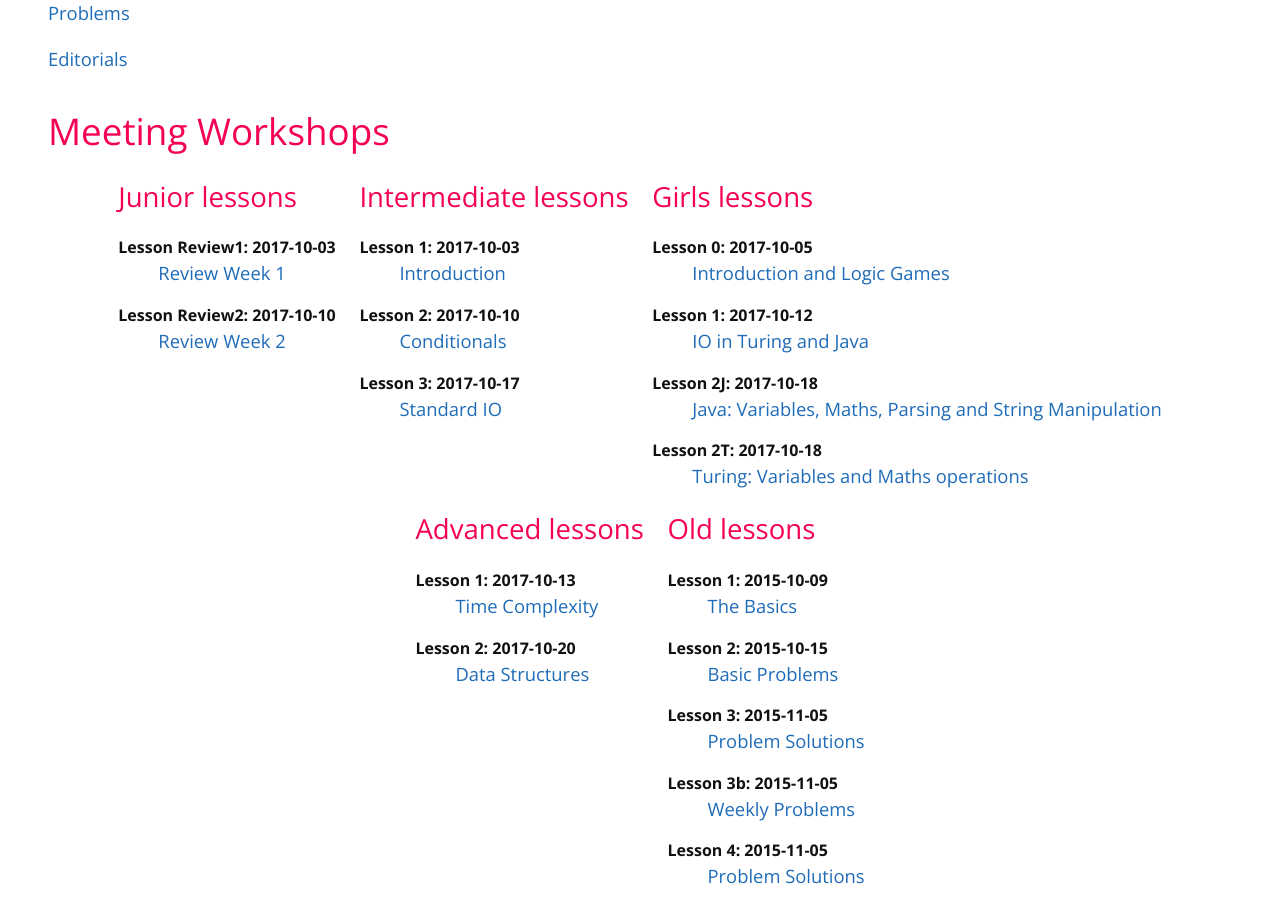
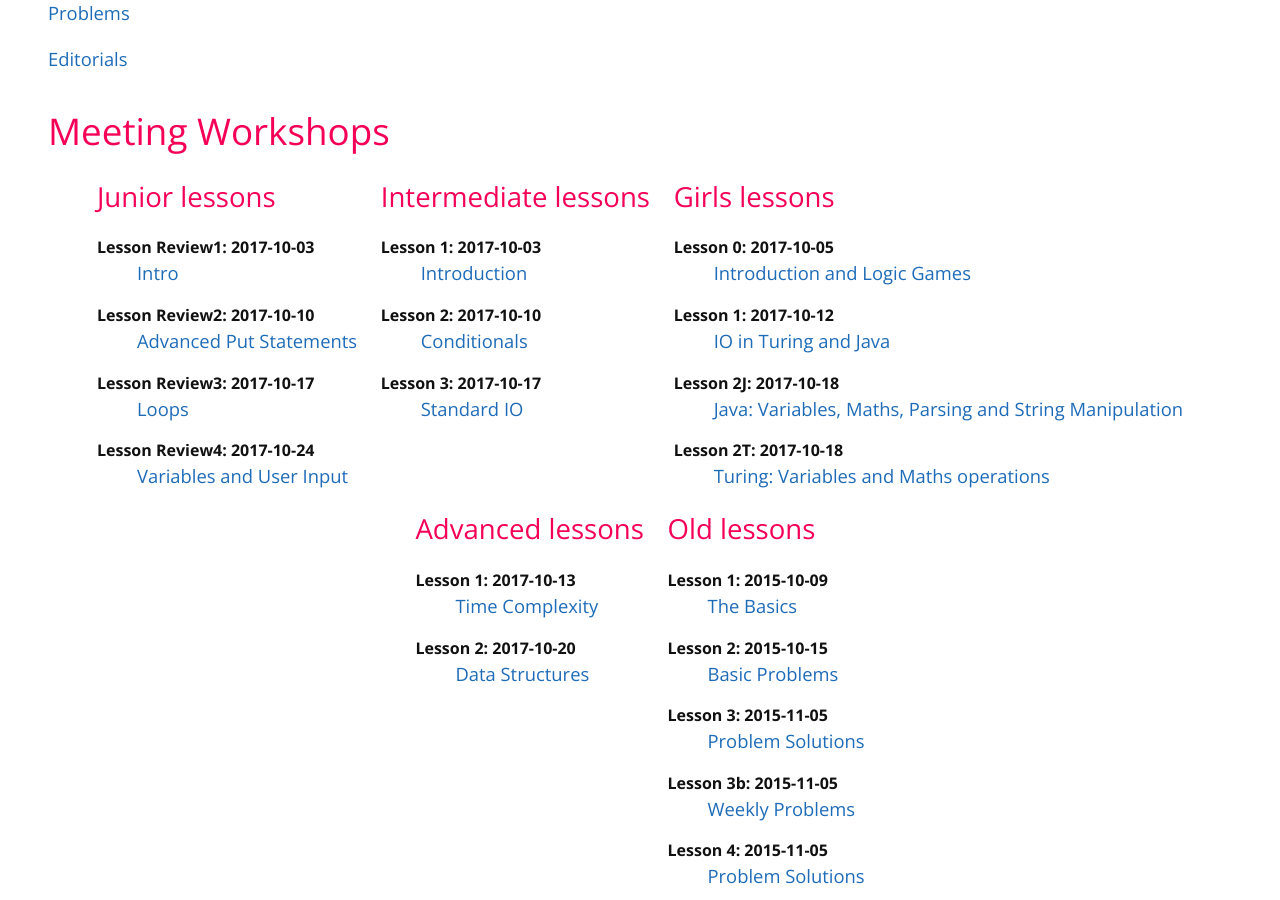
Before and after one commit to mcpt/mcpt.github.io, a Jekyll site: the page built from cpt.md, in a window 1280 px wide and 900 px high, scrolled down 380 px. Built offline with Jekyll 4.4.1, drawn with Linux system fonts in a browser that asks for light colours.

Commit message:
Update junior lessons 3 and 4

```diff
--- a/_data/junior-lessons.yml
+++ b/_data/junior-lessons.yml
@@ -4,12 +4,22 @@
 #   id: Some sort of identifier unique to the lesson. It is okay for other branches to use the same identifier. This is usually the lesson number (1, 2, 3, etc.). Use a consistent format.
 #   url: The URL to view the lesson at.
 
-- title: Review Week 1
+- title: Intro
   date: 2017-10-03
   id: Review1
   url: https://docs.google.com/presentation/d/1Eq3NSO1B_q2lAB1F6lEWmgI-JFPms9zaekuicEePbG8
 
-- title: Review Week 2
+- title: Advanced Put Statements
   date: 2017-10-10
   id: Review2
   url: https://docs.google.com/presentation/d/13UsZRZVChp9-r5HwfiPD_6eSqA42sLpjiduEbSTS2P0
+
+- title: Loops
+  date: 2017-10-17
+  id: Review3
+  url: https://docs.google.com/presentation/d/1OeFy5_aO1X5XTftjdT57XaaGZtME1GJnbglXWd7ikmc
+
+- title: Variables and User Input
+  date: 2017-10-24
+  id: Review4
+  url: https://docs.google.com/presentation/d/11rwNHEhiyFEmIOCoIYqVDanQTxQY4i-nBd-45VfpCZo
```
